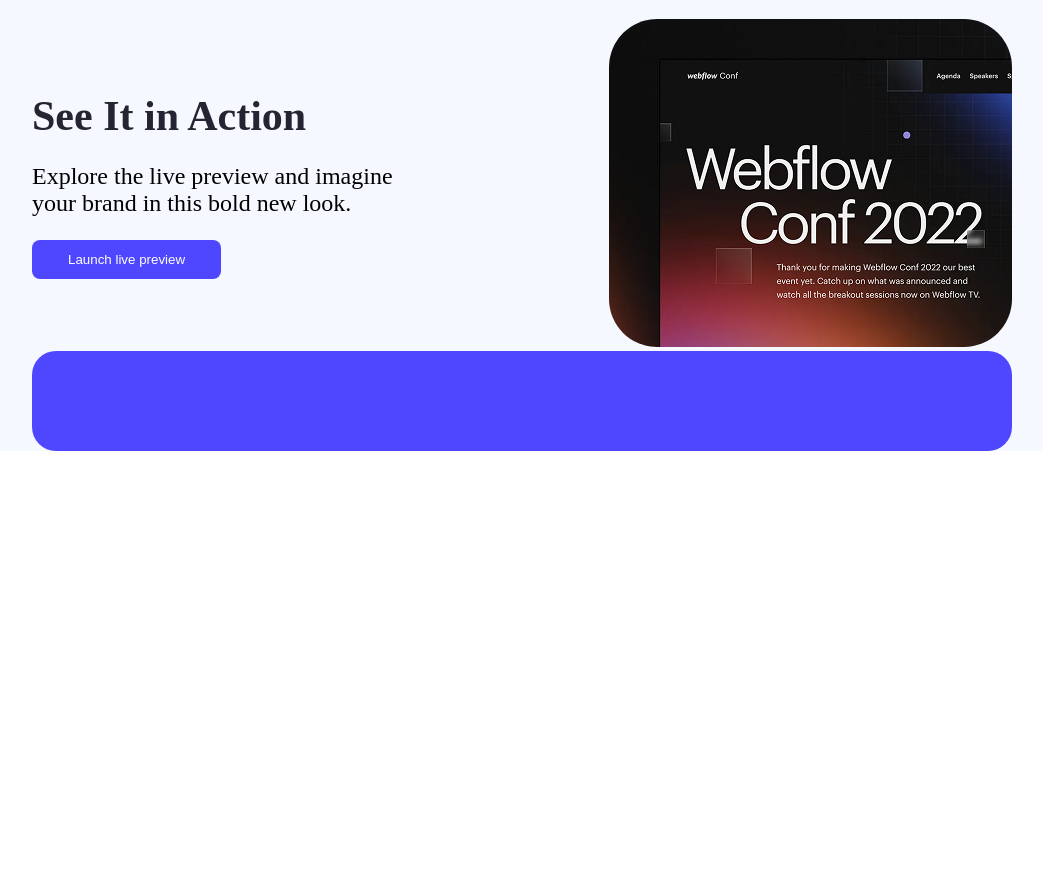
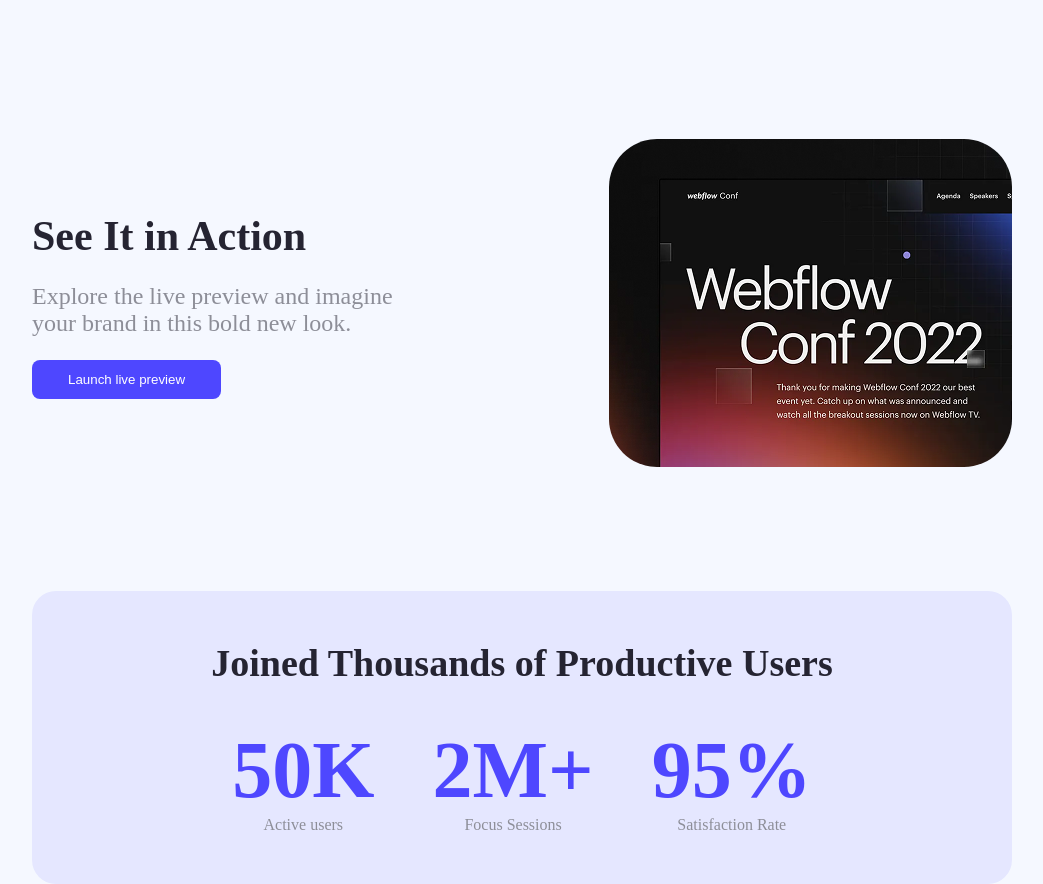
Before and after one commit to emon-ahmed-60/Assignment-1, a plain HTML site: page index.html in a window 1280 px wide. Shown: the part 720-1604 px from the top of the page, without its empty margins (118-1161 px from the left). Before the commit the page ends 1171 px from the top, so only its background shows below. Drawn offline with Linux system fonts and the light colour scheme.

Commit message:
add  productive-users-section

```diff
--- a/index.html
+++ b/index.html
@@ -1,13 +1,12 @@
 <!DOCTYPE html>
 <html lang="en">
   <head>
-    <meta charset="UTF-8">
-    <meta name="viewport" content="width=device-width, initial-scale=1.0">
+    <meta charset="UTF-8" />
+    <meta name="viewport" content="width=device-width, initial-scale=1.0" />
     <title>Document</title>
-    <link rel="stylesheet" href="style.css">
+    <link rel="stylesheet" href="style.css" />
   </head>
   <body>
-
     <!-- header start  -->
 
     <header>
@@ -23,23 +22,42 @@
 
     <!-- header END  -->
 
-
     <main>
+      <!-- action section Start  -->
       <section class="action-section">
-
         <div>
           <h1 class="action-title black">See It in Action</h1>
-                <p class="action-subtitle">Explore the live preview and imagine your brand in this bold new look.</p>
+          <p class="action-subtitle">
+            Explore the live preview and imagine your brand in this bold new
+            look.
+          </p>
           <button class="btn-primary">Launch live preview</button>
         </div>
         <div>
-                <img src="./Assets/wc-mini.png" alt="Webflow">
+          <img src="./Assets/wc-mini.png" alt="Webflow" />
         </div>
+      </section>
+      <!-- action section END  -->
 
+      <!-- productive users section Start  -->
+      <section class="productive-users-section">
+        <h1 class="users-title black">Joined Thousands of Productive Users</h1>
+        <div class="users-activity">
+          <div>
+            <h3>50K</h3>
+            <span>Active users</span>
+          </div>
+          <div>
+            <h3>2M+</h3>
+            <span>Focus Sessions</span>
+          </div>
+          <div>
+            <h3>95%</h3>
+            <span>Satisfaction Rate</span>
+          </div>
+        </div>
       </section>
-        <section class="productive-users-section">
-
-        </section>
+      <!-- productive-users-section END  -->
     </main>
   </body>
 </html>
--- a/style.css
+++ b/style.css
@@ -74,6 +74,7 @@
     align-items: center;
     justify-content: space-between;
     gap: 200px;
+    margin: 120px 0;
 }
 
 .action-title {
@@ -84,7 +85,7 @@
 .action-subtitle {
     font-size: 24px;
     margin: 23px 0;
-    font-weight: 200;
+    color: #8d8e98;
 }
 
 .action-section img {
@@ -96,14 +97,32 @@
 /* Productive Users Section Start */
 
 .productive-users-section {
-    background-color: #4E47FF;
+    background-color: #e5e7ff;
     border-radius: 24px;
     padding: 50px 142px;
+    text-align: center;
 }
 
-h1 {
+.users-title {
     font-weight: bold;
     font-size: 38px;
+    margin-bottom: 40px;
 }
 
+.users-activity {
+    display: flex;
+    align-items: center;
+    justify-content: space-evenly;
+}
+
+.users-activity h3 {
+    color:  #4E47FF;
+    font-weight: bold;
+    font-size: 80px;
+}
+
+.users-activity span {
+    font-size: 20;
+    color: #8d8e98;
+}
 /* Productive Users Section END  */
```
Lines whose indentation alone changed are shown as unchanged.
